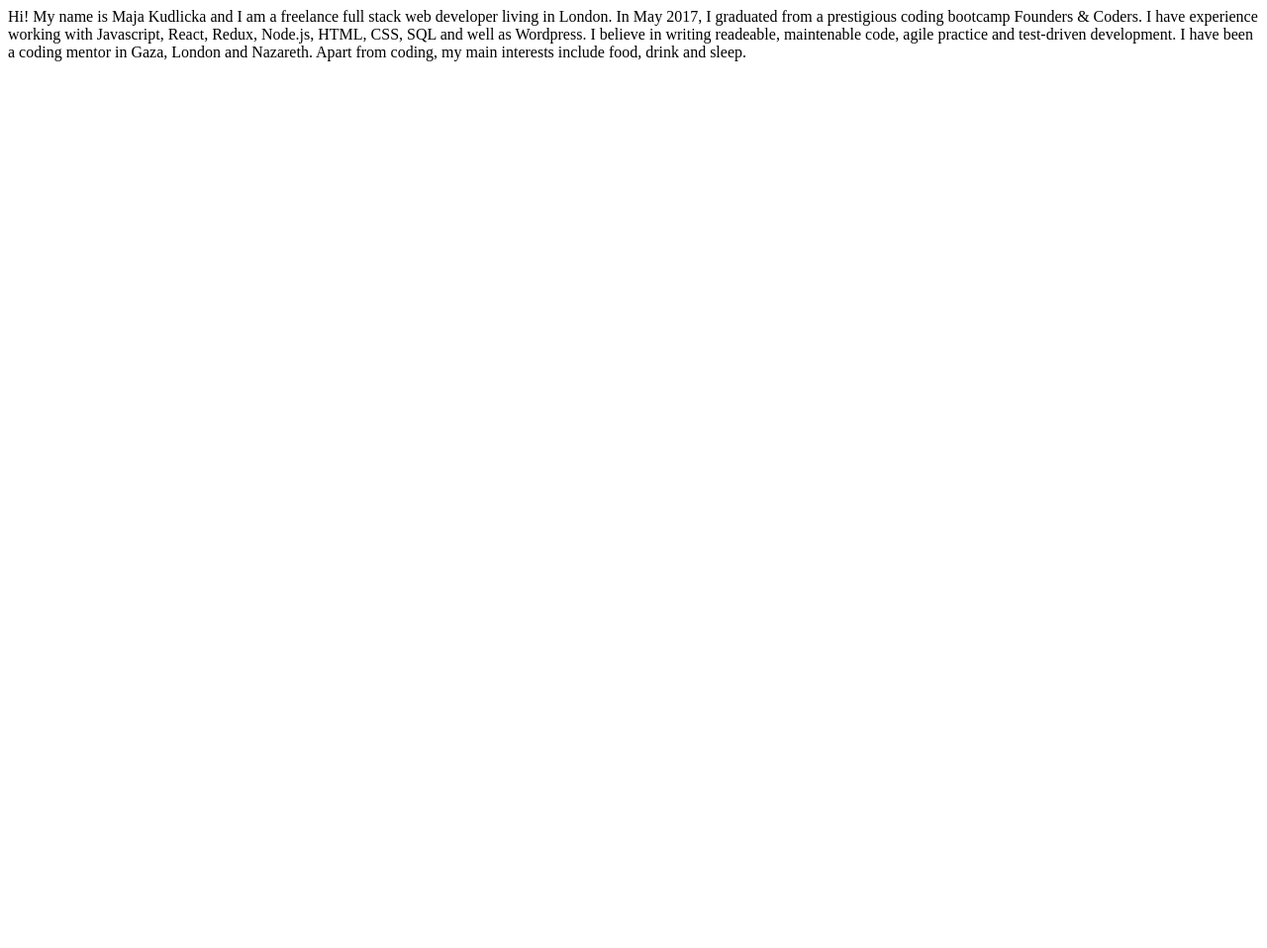
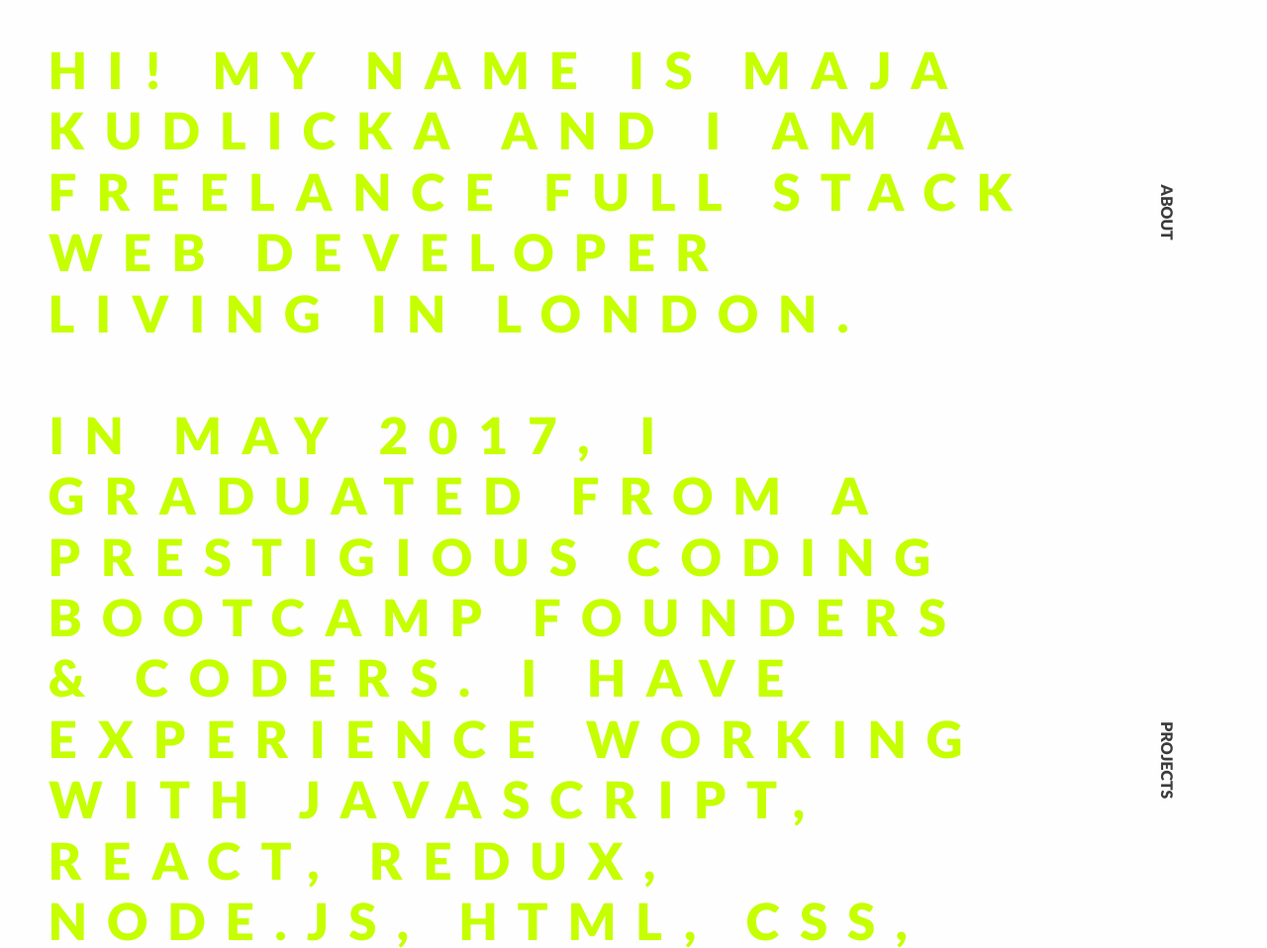
Before and after one commit to majakudlicka/Portfolio, a website: page public/about.html in a window 1280 px wide. Shown: the top 958 px of the page at 99% size. Before the commit the page ends 800 px from the top, so only its background shows below. Drawn offline with nearby package versions, Linux system fonts and the light colour scheme.

Commit message:
added styling

```diff
--- a/public/about.html
+++ b/public/about.html
@@ -1,19 +1,38 @@
 <!DOCTYPE html>
 <html>
+
 <head>
   <meta charset="utf-8">
   <title>About</title>
+  <link rel="stylesheet" type="text/css" href="reset.css">
+  <link rel="stylesheet" type="text/css" href="styles.css">
+  <link rel="stylesheet" href="https://maxcdn.bootstrapcdn.com/bootstrap/4.0.0-alpha.6/css/bootstrap.min.css" integrity="sha384-rwoIResjU2yc3z8GV/NPeZWAv56rSmLldC3R/AZzGRnGxQQKnKkoFVhFQhNUwEyJ" crossorigin="anonymous">
+  <link href="https://fonts.googleapis.com/css?family=Lato:300,400,700,900" rel="stylesheet">
+  <link rel="shortcut icon" href="favicon.ico" type="image/x-icon">
 </head>
+
 <body>
-    Hi! My name is Maja Kudlicka and I am a freelance full stack web developer living in London. In May 2017, I graduated
-     from a prestigious coding bootcamp Founders & Coders. I have experience working with Javascript, React, Redux,
-     Node.js, HTML, CSS, SQL and well as Wordpress.
+  <!-- <div class="container"> -->
+    <div class="row">
 
-     I believe in writing readeable, maintenable code, agile practice and test-driven development.
+      <div class="personal_description col-10">
+        Hi! My name is Maja Kudlicka and I am a freelance full stack web developer living in London.
+        <br><br> In May 2017, I graduated from a prestigious coding bootcamp Founders & Coders. I have experience working with Javascript, React, Redux, Node.js, HTML, CSS, SQL and well as Wordpress.
+        <br><br> I believe in writing readeable, maintenable code, agile practice and test-driven development.
+        <br><br> I have been a coding mentor in Gaza, London and Nazareth.
+        <br><br> Apart from coding, my interests include trekking, financial markets and craft beers.
+      </div>
 
-     I have been a coding mentor in Gaza, London and Nazareth.
+      <div class="nav col-2">
+        <a class="nav_item" href="/about">ABOUT</a>
+        <a class="nav_item" href="/projects">PROJECTS</a>
+        <a class="nav_item" href="/resume">RESUME</a>
+        <a class="nav_item" href="/contact">CONTACT</a>
 
-     Apart from coding, my main interests include food, drink and sleep.
+      </div>
 
+    </div>
+  <!-- </div> -->
 </body>
+
 </html>
--- a/public/styles.css
+++ b/public/styles.css
@@ -115,3 +115,41 @@
   margin-bottom: 20px;
   font-weight: 700;
 }
+
+.personal_description {
+  color: #c5ff00;
+  font-size: 4vw;
+  line-height: 1.2em;
+  padding-top: 5vh;
+  padding-left: 5vw !important;
+  padding-right: 5vw;
+  text-transform: uppercase;
+  -ms-transform-origin: top left;
+  -webkit-transform-origin: top left;
+  -moz-transform-origin: top left;
+  transform-origin: top left;
+  font-family: 'Lato', sans-serif;
+  font-weight: 900;
+  letter-spacing: 0.4em;
+}
+
+.nav {
+  display: flex;
+  flex-direction: column;
+  justify-content: space-around;
+  padding-top: 2vh;
+}
+
+.nav_item {
+  font-weight: 900;
+  color: #3c3c3e;
+  text-decoration: none;
+  transform: rotate(90deg);
+}
+
+.nav_item:hover {
+  font-weight: 900;
+  color: #3c3c3e;
+  text-decoration: none;
+  transform: rotate(90deg);
+}
```
Lines whose indentation alone changed are shown as unchanged.
